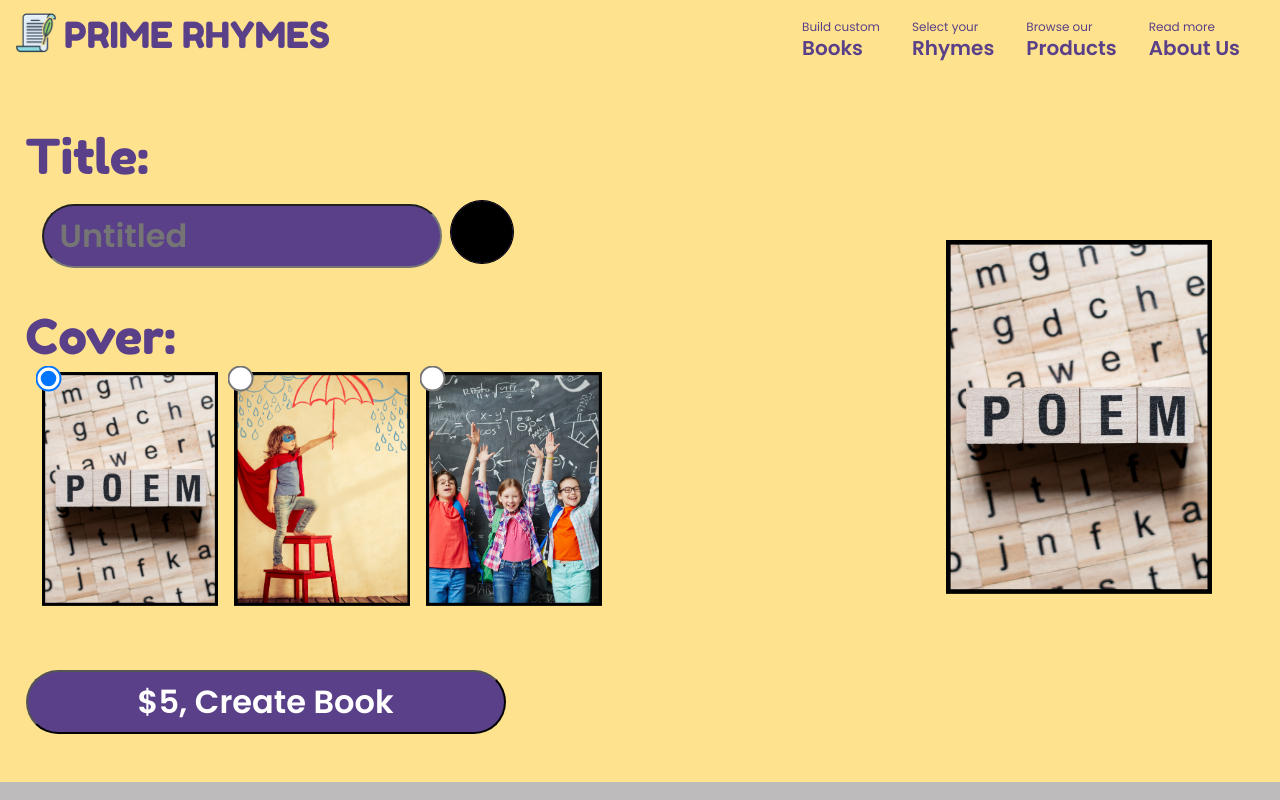
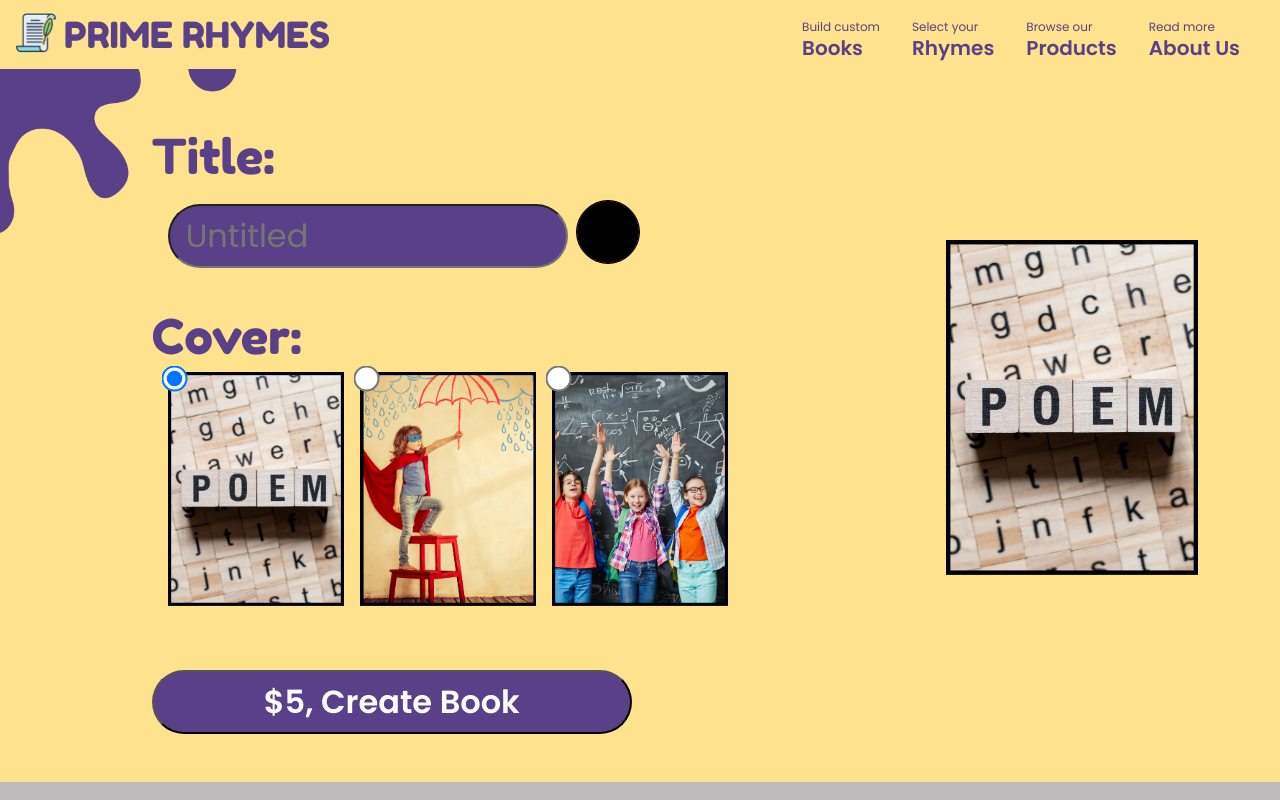
Before and after one commit to Sanket-Mathur/Prime-Rhymes, a Vue app in the folder prime-rhymes/: page /books in a window 1280 px wide. Shown: the top 800 px of the page. Built offline with nearby package versions, Linux system fonts and the light colour scheme.

Commit message:
Minor Changes

```diff
--- a/prime-rhymes/src/views/Books.vue
+++ b/prime-rhymes/src/views/Books.vue
@@ -1,7 +1,8 @@
 <template>
   <div class="container-fluid">
     <div class="row">
-      <form @submit="onSubmit" class="col-12 col-xl-8">
+      <div class="col-12 col-xl-8">
+        <form @submit="onSubmit" class="mx-auto">
           <span class="heading">Title:</span>
           <div id="title">
             <input type="text" placeholder="Untitled" v-model="bName">
@@ -26,6 +27,7 @@
           <br><br><br>
           <input type="submit" value="$5, Create Book">
         </form>
+      </div>
       <div id="preview-container" class="col-12 col-xl-4">
         <div id="preview" :style="'background-image: url(\'images/covers/' + bCover + '.png\')'">
           <h1 :style="'color: ' + bColor">{{bName}}</h1>
@@ -33,18 +35,16 @@
         </div>
       </div>
     </div>
+    <img id="splash1" src="images/splash.png" alt="" class="d-none d-lg-block">
   </div>
 </template>
 
 <script>
 export default {
   name: 'Books',
-  props: {
-    defName: String
-  },
   data() {
     return {
-      bName: this.defName,
+      bName: '',
       bColor: '#000000',
       bCover: 1
     }
@@ -53,7 +53,7 @@ export default {
     onSubmit(e) {
       e.preventDefault()
       if(!this.bName) {
-        alert('Add a Name')
+        alert('Add a Title')
         return
       }
 
@@ -65,6 +65,7 @@ export default {
       }
 
       this.$emit('add-book', newBook)
+      alert('Added')
 
       this.bName = ''
       this.bColor = '#000000'
@@ -88,6 +89,9 @@ export default {
   margin-left: 2vh;
   max-width: 80vw;
 }
+form {
+  width: fit-content;
+}
 input[type=text] {
   position: relative;
   top: -1vh;
@@ -99,7 +103,6 @@ input[type=text] {
   font-family: 'Poppins', sans-serif;
   font-size: 4vh;
   background-color: #5A4088;
-  font-weight: 600;
   color: white;
 }
 input[type=color] {
@@ -151,6 +154,7 @@ input[type=submit] {
   padding: 5vh;
   background-size: contain;
   background-repeat: no-repeat;
+  overflow: hidden;
 }
 #preview img {
   height: 100%;
@@ -159,8 +163,14 @@ input[type=submit] {
 }
 #preview h1 {
   text-align: center;
-  min-height: 6vh;
+  max-height: 0vh;
   font-family: 'Fredoka One', cursive;
   font-size: 6vh;
 }
+#splash1 {
+  position: absolute;
+  height: 50vh;
+  top: -20vh;
+  left: -20vh;
+}
 </style>
--- a/prime-rhymes/src/views/Home.vue
+++ b/prime-rhymes/src/views/Home.vue
@@ -93,20 +93,7 @@
 
 <script>
 export default {
-  name: 'Home',
-  data() {
-    return {
-      bookName: ''
-    }
-  },
-  methods: {
-    onSubmit(e) {
-      e.preventDefault()
-      console.log(this.bookName)
-      this.$router.push({path: "/books", name: "Books"})
-      this.bookName = ''
-    }
-  }
+  name: 'Home'
 }
 </script>
 
```
Lines whose indentation alone changed are shown as unchanged.
